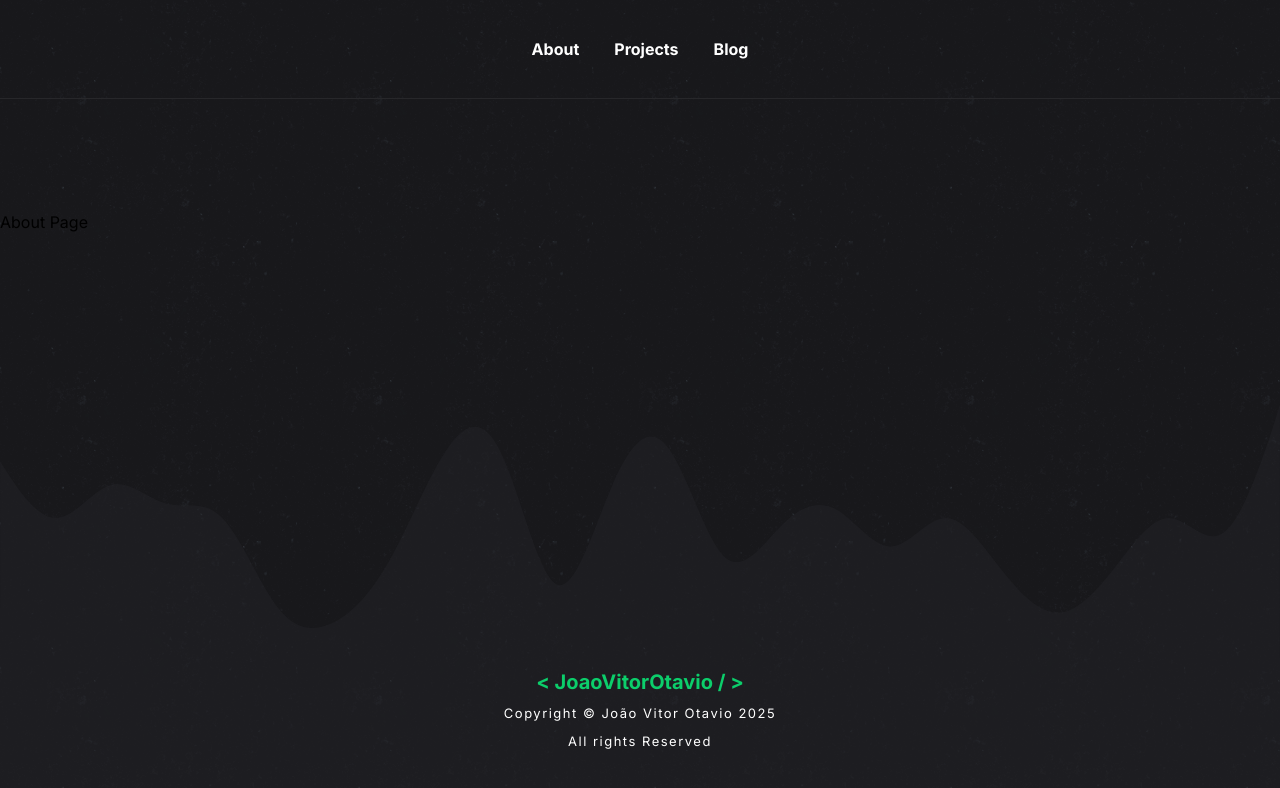
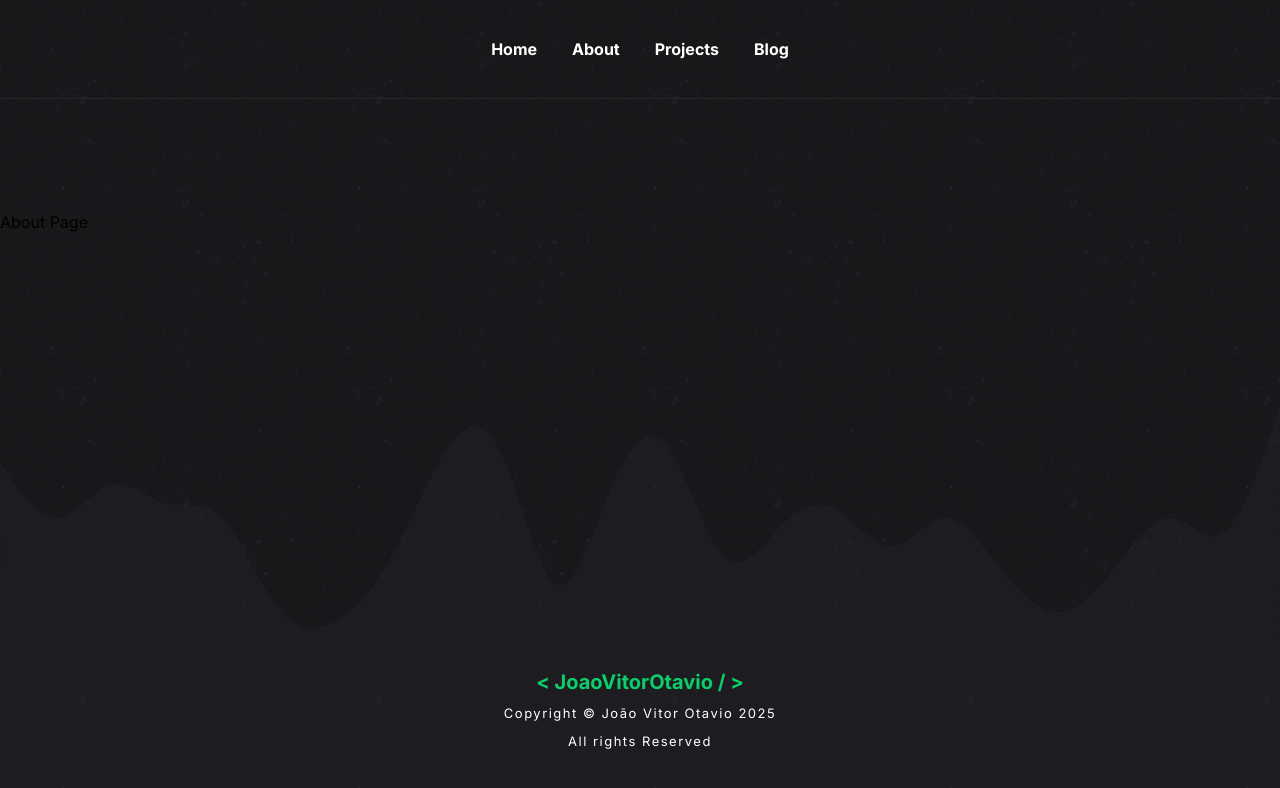
Before and after one commit to JoaoVitorOtavio/my-portfolio, a Next.js app: page / in a window 1280 px wide. Shown: the top 788 px of the page. Built offline with nearby package versions, Linux system fonts and the light colour scheme.

Commit message:
Arrumando itens do header Adicionando link para paginas NRY

```diff
--- a/app/components/Header/Header.module.ts
+++ b/app/components/Header/Header.module.ts
@@ -117,8 +117,10 @@ export const DesktopMenuItem = styled.p`
   line-height: 1.5rem;
   font-weight: 600;
   cursor: pointer;
+  border-bottom: 1px solid transparent;
 
   &:hover {
     border-bottom: 1px solid #3f3f46;
+    color: #0cce6b;
   }
 `;
--- a/app/components/Header/Header.tsx
+++ b/app/components/Header/Header.tsx
@@ -1,5 +1,7 @@
 'use client';
+import Link from 'next/link';
 import { FaBars, FaUserTie, FaLaptopCode } from 'react-icons/fa6';
+import { FaHome } from 'react-icons/fa';
 import { IoCloseOutline } from 'react-icons/io5';
 import { AiOutlineRead } from 'react-icons/ai';
 import {
@@ -26,6 +28,11 @@ interface IMenuItem {
 }
 
 const menuItens: IMenuItem[] = [
+  {
+    id: 0,
+    title: 'Home',
+    icon: FaHome,
+  },
   {
     id: 1,
     title: 'About',
@@ -90,9 +97,15 @@ const MenuMobile = () => {
 };
 
 const DesktopMenu = () => {
+  // TOOD: Item do menu ativado dependendo da pagina #0cce6b
   return (
     <DesktopContainer>
-      <DesktopMenuItem>About</DesktopMenuItem>
+      <DesktopMenuItem>
+        <Link href="/">Home</Link>
+      </DesktopMenuItem>
+      <DesktopMenuItem>
+        <Link href="/about">About</Link>
+      </DesktopMenuItem>
       <DesktopMenuItem>Projects</DesktopMenuItem>
       <DesktopMenuItem>Blog</DesktopMenuItem>
     </DesktopContainer>
```
